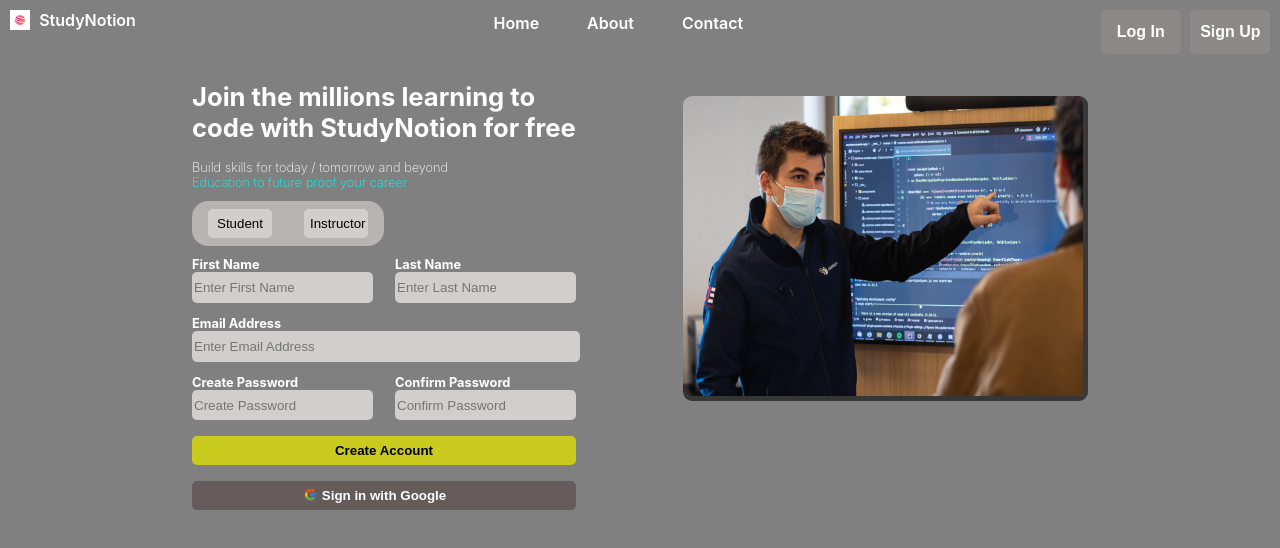
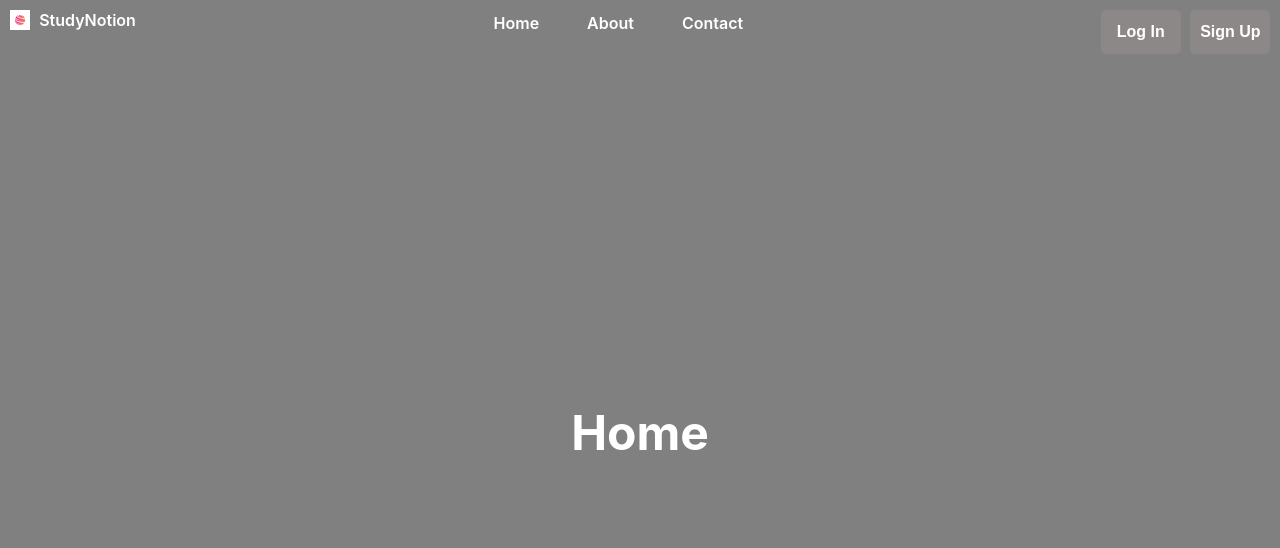
Before and after one commit to Nikhil-Kumar-02/my-login-page-react, a React (Create React App) app: page / in a window 1280 px wide. Shown: the top 548 px of the page. Built offline with nearby package versions, Linux system fonts and the light colour scheme.

Commit message:
now i can go to signup page or signin page onclicking on the button

```diff
--- a/src/App.js
+++ b/src/App.js
@@ -1,3 +1,4 @@
+import { Route, Routes } from 'react-router-dom';
 import './App.css';
 import HeaderPage from './components/HeaderPage';
 import HomePage from './components/HomePage';
@@ -9,12 +10,14 @@ function App() {
   return (
     <div className="wrapper">
         <HeaderPage></HeaderPage>
-        {/* <div className='homePage'>
-          <HomePage></HomePage>
-        </div> */}
-        {/* <LogInPage></LogInPage> */}
-        <SignUp></SignUp>
+
+        <Routes>
+          <Route path='/' element={<HomePage></HomePage>}></Route>
+          <Route path='/signin' element={<LogInPage></LogInPage>}></Route>
+          <Route path='/signup' element={<SignUp></SignUp>}></Route>
+        </Routes>
     </div>
+
   );
 }
 
--- a/src/components/HeaderPage.js
+++ b/src/components/HeaderPage.js
@@ -1,24 +1,32 @@
 import React from "react"
 import myImage from '../images/logo.webp'
+import { useNavigate } from "react-router-dom";
 
 const HeaderPage = (props) => {
-    function clickhandler(e){
-        console.log(e.target);
+
+    const navigate = useNavigate();
+    function loadLoginPage(){
+        navigate("/signin");
     }
+
+    function loadSignUpPage(){
+        navigate("/signup");
+    }
+
   return (
     <div className='header'>
         <div className='companyname'>
-            <img src={myImage} width={20} height={20} alt='company logo' onClick={clickhandler}></img>
-            <div onClick={clickhandler}>StudyNotion</div>
+            <img src={myImage} width={20} height={20} alt='company logo'></img>
+            <div>StudyNotion</div>
         </div>
         <nav className='navigator'>
-            <div onClick={clickhandler}>Home</div>
-            <div onClick={clickhandler}>About</div>
-            <div onClick={clickhandler}>Contact</div>
+            <div>Home</div>
+            <div>About</div>
+            <div>Contact</div>
         </nav>
         <div className='auth'>
-            <button onClick={clickhandler}>Log In</button>
-            <button onClick={clickhandler}>Sign Up</button>
+            <button onClick={loadLoginPage}>Log In</button>
+            <button onClick={loadSignUpPage}>Sign Up</button>
         </div>
     </div>
   )
--- a/src/index.js
+++ b/src/index.js
@@ -8,6 +8,5 @@ const root = ReactDOM.createRoot(document.getElementById('root'));
 root.render(
     <BrowserRouter>
     <App />
-
     </BrowserRouter>
 );
```
